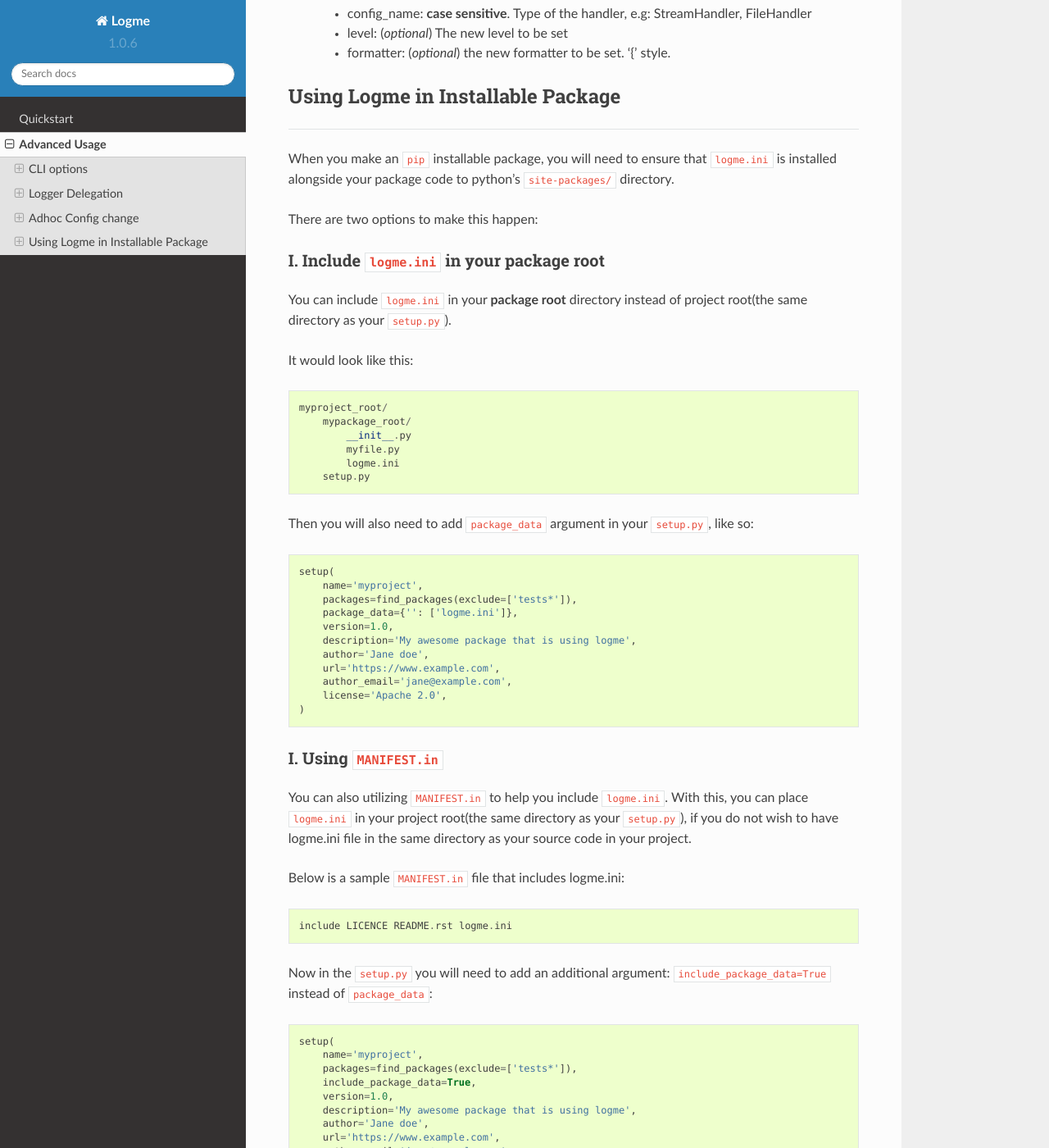
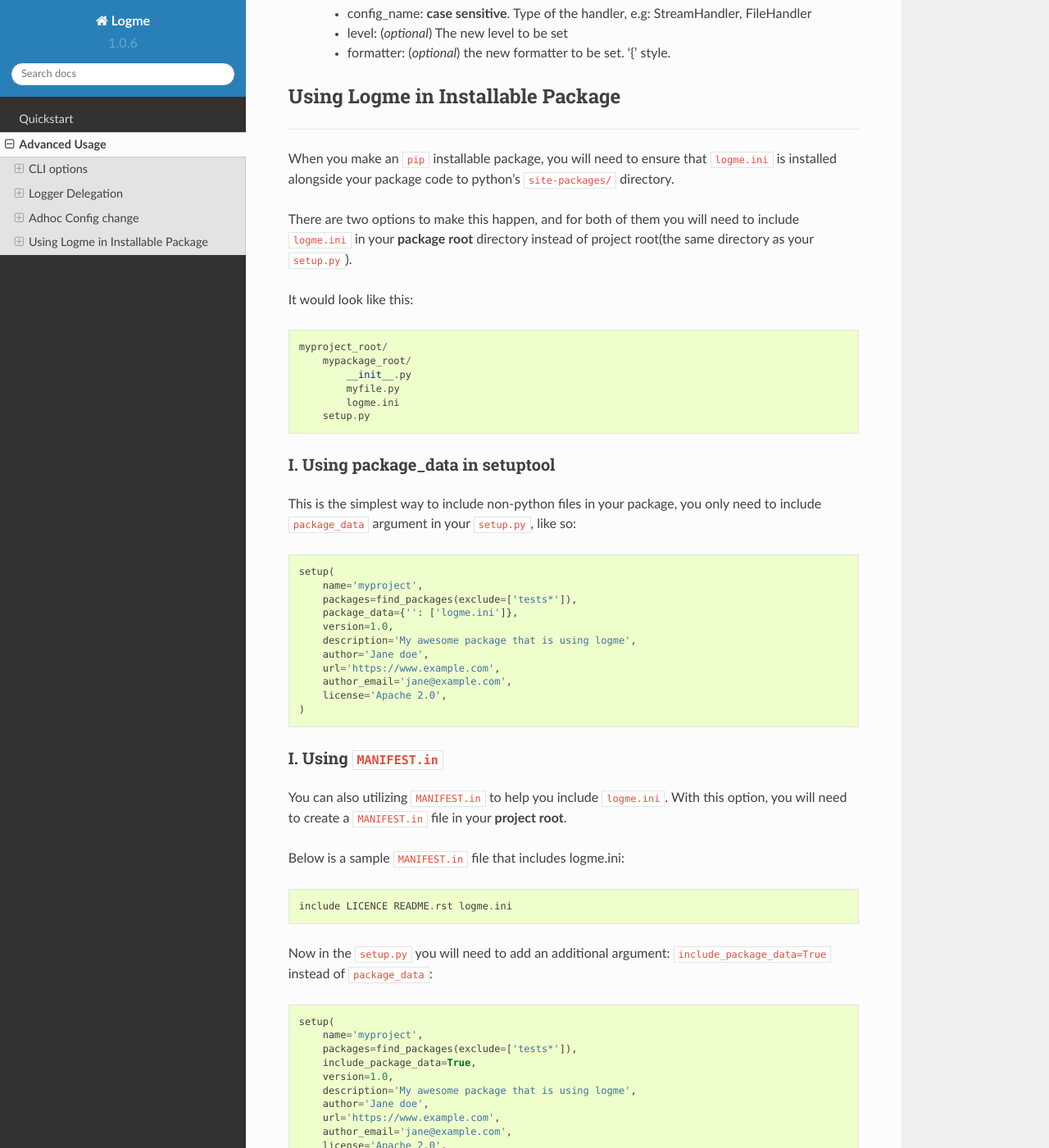
Before and after one commit to BNMetrics/logme, a Sphinx documentation site: the page built from docs/guide/advanced.rst, in a window 1280 px wide and 1400 px high, scrolled down 3969 px. Shown: the whole window at 82% size. Built offline with Sphinx 7.4.7 and the Read the Docs theme 2.0.0, drawn with Linux system fonts in a browser that asks for light colours.

```diff
--- a/docs/guide/advanced.rst
+++ b/docs/guide/advanced.rst
@@ -224,13 +224,7 @@ _____________________________________________________________________
 When you make an ``pip`` installable package, you will need to ensure that ``logme.ini`` is installed alongside your package code
 to python's ``site-packages/`` directory.
 
-There are two options to make this happen:
-
-
-I. Include ``logme.ini`` in your package root
-~~~~~~~~~~~~~~~~~~~~~~~~~~~~~~~~~~~~~~~~~~~~~
-
-You can include ``logme.ini`` in your **package root** directory instead of project root(the same directory as your
+There are two options to make this happen, and for both of them you will need to include ``logme.ini`` in your **package root** directory instead of project root(the same directory as your
 ``setup.py``).
 
 It would look like this::
@@ -242,7 +236,11 @@ It would look like this::
             logme.ini
         setup.py
 
-Then you will also need to add ``package_data`` argument in your ``setup.py``, like so:
+
+I. Using package_data in setuptool
+~~~~~~~~~~~~~~~~~~~~~~~~~~~~~~~~~~~~~~~~~~~~~
+
+This is the simplest way to include non-python files in your package, you only need to include  ``package_data`` argument in your ``setup.py``, like so:
 
 .. code-block:: python
 
@@ -262,8 +260,7 @@ Then you will also need to add ``package_data`` argument in your ``setup.py``, l
 I. Using ``MANIFEST.in``
 ~~~~~~~~~~~~~~~~~~~~~~~~
 
-You can also utilizing ``MANIFEST.in`` to help you include ``logme.ini``. With this, you can place ``logme.ini`` in your project root(the same directory as your
-``setup.py``), if you do not wish to have logme.ini file in the same directory as your source code in your project.
+You can also utilizing ``MANIFEST.in`` to help you include ``logme.ini``. With this option, you will need to create a ``MANIFEST.in`` file in your **project root**.
 
 Below is a sample ``MANIFEST.in`` file that includes logme.ini::
 
```
Also changed, not shown: CHANGELOG.rst (+13 -3 lines), 1 other file.
